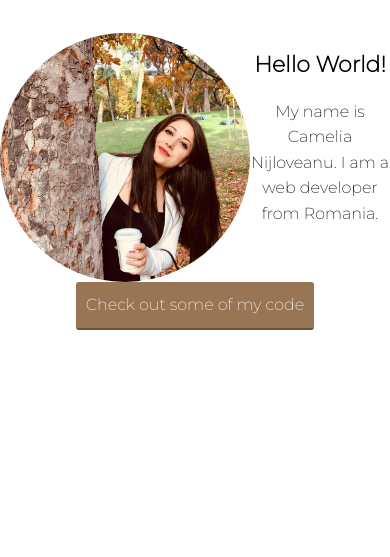
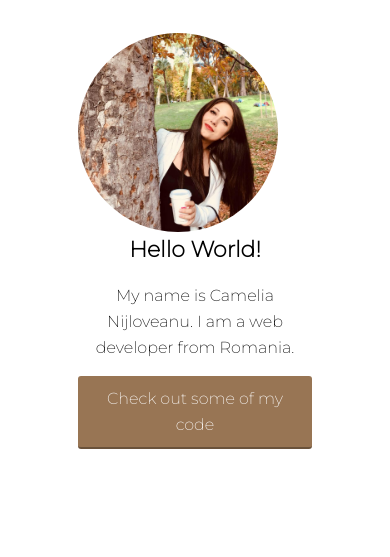
Before and after one commit to camelianijloveanu/Portfolio, a plain HTML site: page index.html in a window 390 px wide. Shown: the part 93-650 px from the top of the page. Drawn offline with nearby package versions, Linux system fonts and the light colour scheme.

Commit message:
Update style.production.css

```diff
--- a/css/style.production.css
+++ b/css/style.production.css
@@ -86,8 +86,7 @@ header {
 
 .profile__portrait {
   float: left;
-  max-width: 100%;
-  width: 250px;
+  width: 200px;
   border-radius: 50%;
 }
 .profile {
@@ -118,7 +117,7 @@ header {
   width: 90%;
   margin: 0 auto;
   padding: 20px;
-  margin-bottom: 10%;
+  margin-bottom: 8%;
   text-align: center;
   -ms-flex-item-align: center;
       -ms-grid-row-align: center;
@@ -401,7 +400,8 @@ input[type="tel"] {
   }
   .profile {
     max-width: 100%;
-    margin-bottom: 5%;
+    margin-bottom: 7%;
+    width: 60%;
   }
   .container {
     max-width: 100%;
@@ -561,8 +561,7 @@ header {
 
 .profile__portrait {
   float: left;
-  max-width: 100%;
-  width: 250px;
+  width: 200px;
   border-radius: 50%;
 }
 .profile {
@@ -593,7 +592,7 @@ header {
   width: 90%;
   margin: 0 auto;
   padding: 20px;
-  margin-bottom: 10%;
+  margin-bottom: 8%;
   text-align: center;
   -ms-flex-item-align: center;
       -ms-grid-row-align: center;
@@ -876,7 +875,8 @@ input[type="tel"] {
   }
   .profile {
     max-width: 100%;
-    margin-bottom: 5%;
+    margin-bottom: 7%;
+    width: 60%;
   }
   .container {
     max-width: 100%;
```
